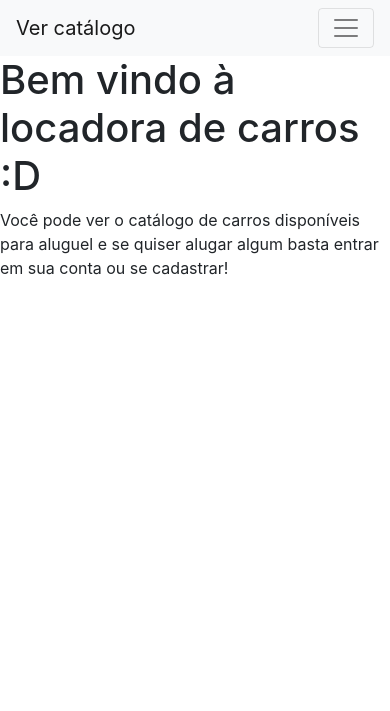
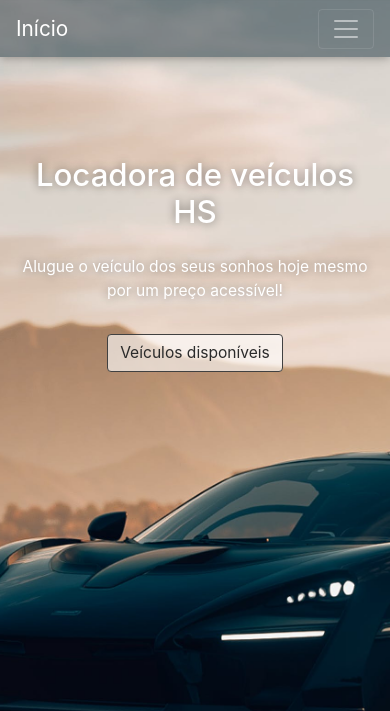
Before and after one commit to HernaniSamuel/Locadora, a Flask app: page / in a window 390 px wide. Shown: the top 711 px of the page. Run offline with Flask 3, Linux system fonts and the light colour scheme.

Commit message:
design responsivo

```diff
--- /dev/null
+++ b/website/static/base.css
@@ -0,0 +1,14 @@
+*{
+    margin: 0px;
+    padding:0px;
+    box-sizing: border-box;
+}
+
+nav{
+    background-color: #001d2b70;
+    box-shadow: 0px 0px 10px rgba(0, 0, 0, 0.39);
+}
+
+.navbar-brand{
+    font-size: 1.3em;
+}
--- /dev/null
+++ b/website/static/home.css
@@ -0,0 +1,84 @@
+body {
+    background-image: url('/static/images/home_bg.jpg');
+    background-position: center center;
+    background-repeat: no-repeat;
+    background-attachment: fixed;
+    background-size: cover;
+
+    color:white;
+
+
+}
+
+.container{
+    text-align: center;
+
+    display: block;
+    margin: 10vh auto;
+
+    padding:15px;
+    border-radius: 10px;
+}
+
+.container > h1{
+    font-size: 5em;
+    text-shadow: 0px 0px 10px rgba(0, 0, 0, 0.452);
+    margin-bottom: 24px;
+}
+
+.container > p{
+    font-size: 1.4em;
+    text-shadow: 0px 0px 10px rgba(0, 0, 0, 0.452);
+    margin-bottom: 32px;
+}
+
+.container > a{
+    background-color: rgba(255, 255, 255, 0.623);
+    border-color: rgb(65, 65, 65);
+    color: rgb(43, 43, 43);
+    font-size: 1.6em;
+}
+
+.container > a:hover{
+    background-color:  #001d2b70;
+    color: rgb(255, 255, 255);
+    border-color: rgb(255, 255, 255);
+}
+
+@keyframes slideUpFadeIn {
+    from {
+        opacity: 0;
+        transform: translateY(10px);
+    }
+    to {
+        opacity: 1;
+        transform: translateY(0);
+    }
+}
+
+
+.container > h1, .container > p, .container > a {
+    animation: slideUpFadeIn 0.5s ease-out forwards;
+}
+
+
+@media screen and (min-width:768px) and (max-width:992px) {
+    .container > h1{
+        font-size: 7vw;
+    }
+    .container > p{
+        font-size: 3vw;
+    }
+}
+
+@media screen and (max-width:768px){
+    .container > h1{
+        font-size: 8vw;
+    }
+    .container > p{
+        font-size: 4vw;
+    }
+    .container > a{
+        font-size: 4vw;
+    }
+}
--- a/website/templates/base.html
+++ b/website/templates/base.html
@@ -7,19 +7,21 @@
         <link rel="stylesheet" href="https://cdn.jsdelivr.net/npm/bootstrap@4.5.3/dist/css/bootstrap.min.css" integrity="sha384-TX8t27EcRE3e/ihU7zmQxVncDAy5uIKz4rEkgIXeMed4M0jlfIDPvg6uqKI2xXr2" crossorigin="anonymous">
         <!-- Bootstrap CSS -->
         <link rel="stylesheet" href="https://cdnjs.cloudflare.com/ajax/libs/font-awesome/5.15.1/css/all.min.css">
+        <link rel="stylesheet" href="../static/base.css">
+        {% block style %}{% endblock %}
 
     <title>{% block title %}{% endblock %}</title>
 </head>
 <body>
-    <nav class="navbar navbar-expand-md navbar-light bg-light">
-        <a class="navbar-brand" href="{{ url_for('routes.catalogo') }}">Ver catálogo</a>
+    <nav class="navbar navbar-expand-md navbar-dark">
+        <a class="navbar-brand" href="/">Início</a>
         <button class="navbar-toggler" type="button" data-toggle="collapse" data-target="#navbarNav">
           <span class="navbar-toggler-icon"></span>
         </button>
         <div class="collapse navbar-collapse" id="navbarNav">
           <ul class="navbar-nav ">
-              <li class="nav-item active">
-                  <a class="nav-link" href="/">Início <span class="sr-only">(current)</span></a>
+              <li class="nav-item">
+                  <a class="nav-link" href="{{ url_for('routes.catalogo') }}">Ver catálogo</a>
               </li>
           </ul>
             {% if current_user.role == 'manager' %}
--- a/website/templates/home.html
+++ b/website/templates/home.html
@@ -1,8 +1,11 @@
 {% extends 'base.html' %}
-
+{% block style %}<link rel="stylesheet" href="../static/home.css">{% endblock %}
 {% block title %}Locadora{% endblock %}
 
 {% block content %}
-    <h1>Bem vindo à locadora de carros :D</h1>
-    <p>Você pode ver o catálogo de carros disponíveis para aluguel e se quiser alugar algum basta entrar em sua conta ou se cadastrar!</p>
+    <div class="container">
+        <h1>Locadora de veículos HS</h1>
+        <p>Alugue o veículo dos seus sonhos hoje mesmo por um preço acessível!</p>
+        <a class="btn btn-primary"  href="{{ url_for('routes.catalogo') }}" >Veículos disponíveis</a>
+    </div>
 {% endblock %}
```
Also changed, not shown: website/static/images/home_bg.jpg (added).
